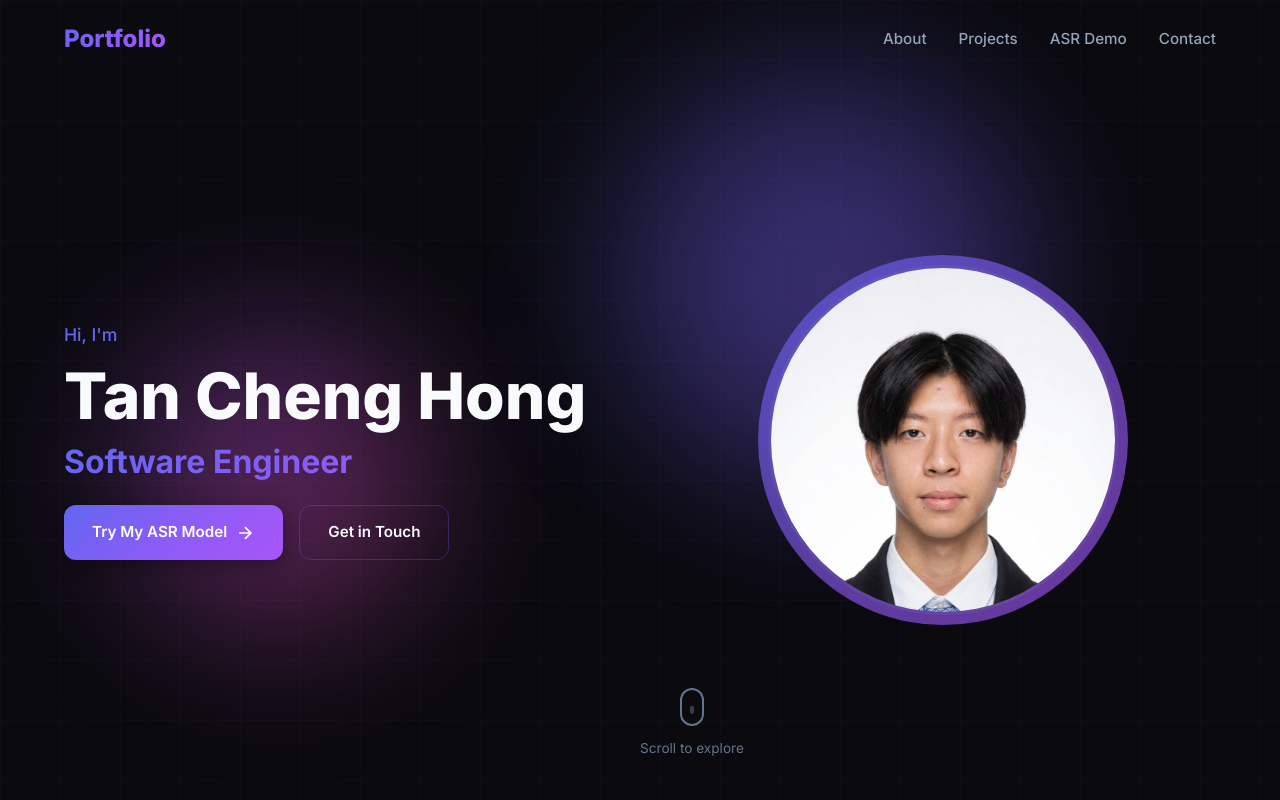
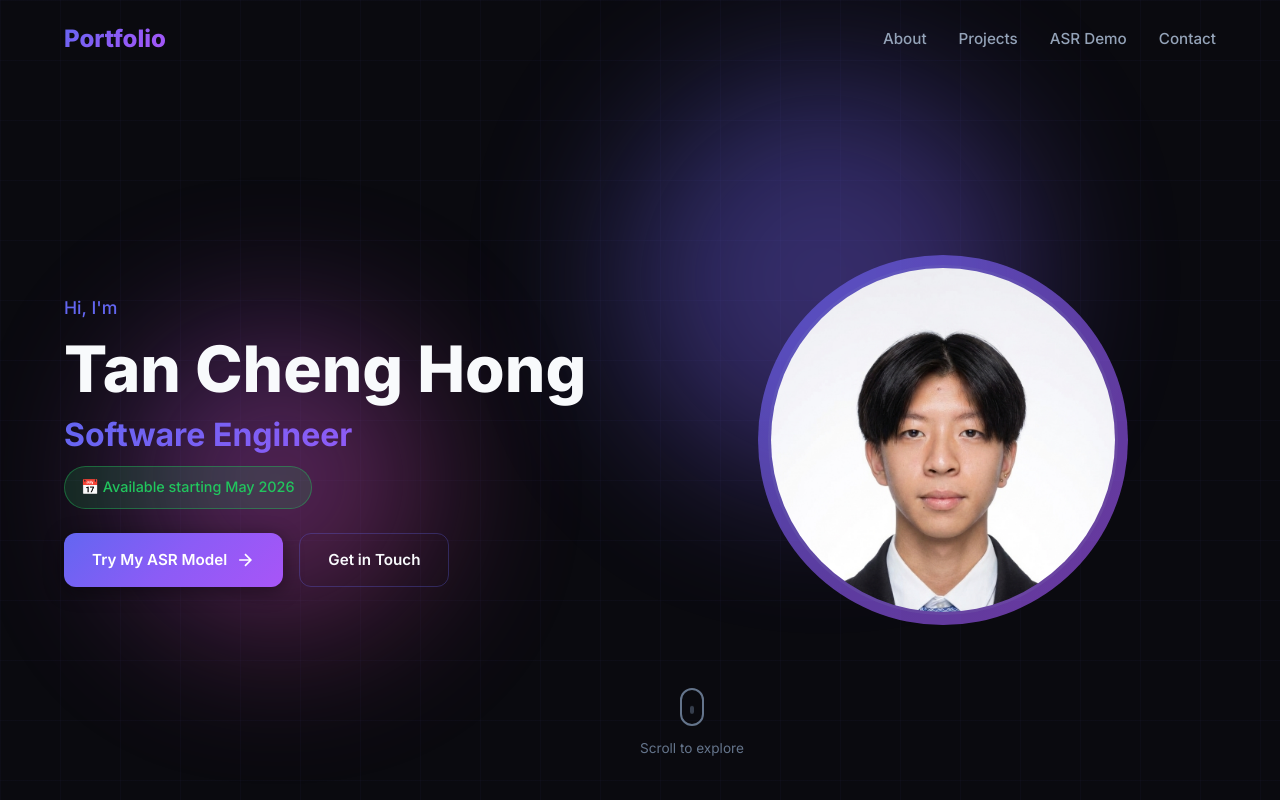
Before and after one commit to Chhhh619/portfolio-website, a React (Vite) app: page / in a window 1280 px wide. Shown: the top 800 px of the page. Built offline with nearby package versions, Linux system fonts and the light colour scheme; no server answers.

Commit message:
Add availability date

```diff
--- a/src/components/Hero.css
+++ b/src/components/Hero.css
@@ -70,8 +70,22 @@
 
 .hero-title {
     font-size: clamp(1.5rem, 3vw, 2rem);
+    margin-bottom: 12px;
+    animation: fadeInUp 0.6s ease 0.2s forwards;
+    opacity: 0;
+}
+
+.hero-availability {
+    display: inline-block;
+    padding: 8px 16px;
+    background: rgba(34, 197, 94, 0.15);
+    border: 1px solid rgba(34, 197, 94, 0.4);
+    border-radius: 50px;
+    color: #22c55e;
+    font-size: 0.9rem;
+    font-weight: 500;
     margin-bottom: 24px;
-    animation: fadeInUp 0.6s ease 0.2s forwards;
+    animation: fadeInUp 0.6s ease 0.25s forwards;
     opacity: 0;
 }
 
--- a/src/components/Hero.jsx
+++ b/src/components/Hero.jsx
@@ -18,6 +18,7 @@ function Hero() {
                     <h2 className="hero-title gradient-text">
                         Software Engineer
                     </h2>
+                    <p className="hero-availability">📅 Available starting May 2026</p>
 
                     <div className="hero-cta">
                         <a href="#asr-demo" className="btn btn-primary">
```
